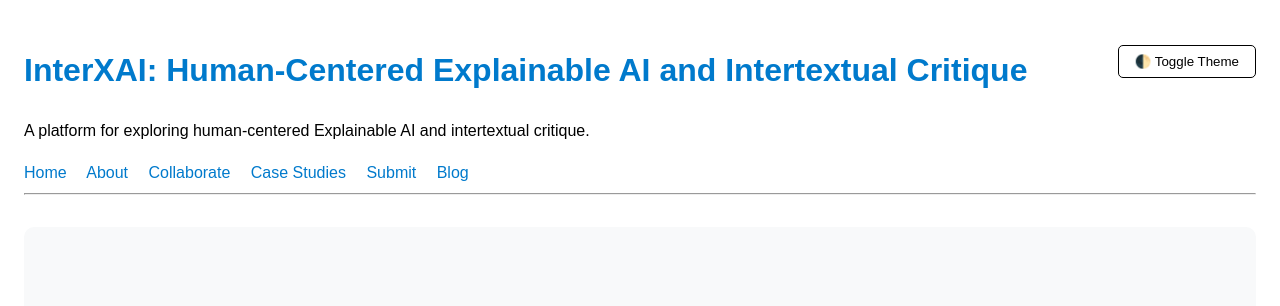
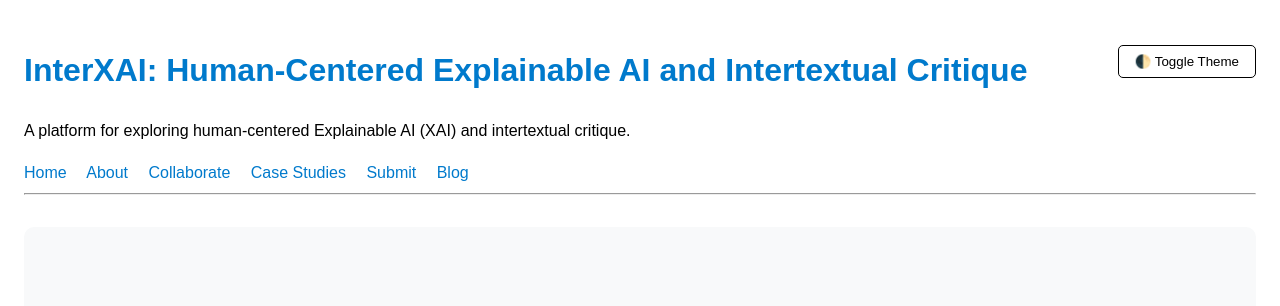
Before and after one commit to bfiliks/interxai.github.io, a Jekyll site: the page built from index.md, in a window 1280 px wide. Shown: the top 306 px of the page. Built offline with Jekyll 4.4.1, drawn with Linux system fonts in a browser that asks for light colours.

Commit message:
Update _config.yml

```diff
--- a/_config.yml
+++ b/_config.yml
@@ -1,5 +1,5 @@
 title: "InterXAI: Human-Centered Explainable AI and Intertextual Critique"
-description: A platform for exploring human-centered Explainable AI and intertextual critique.
+description: "A platform for exploring human-centered Explainable AI (XAI) and intertextual critique."
 
 url: "https://bfiliks.github.io"
 baseurl: "/interxai.github.io"
```
